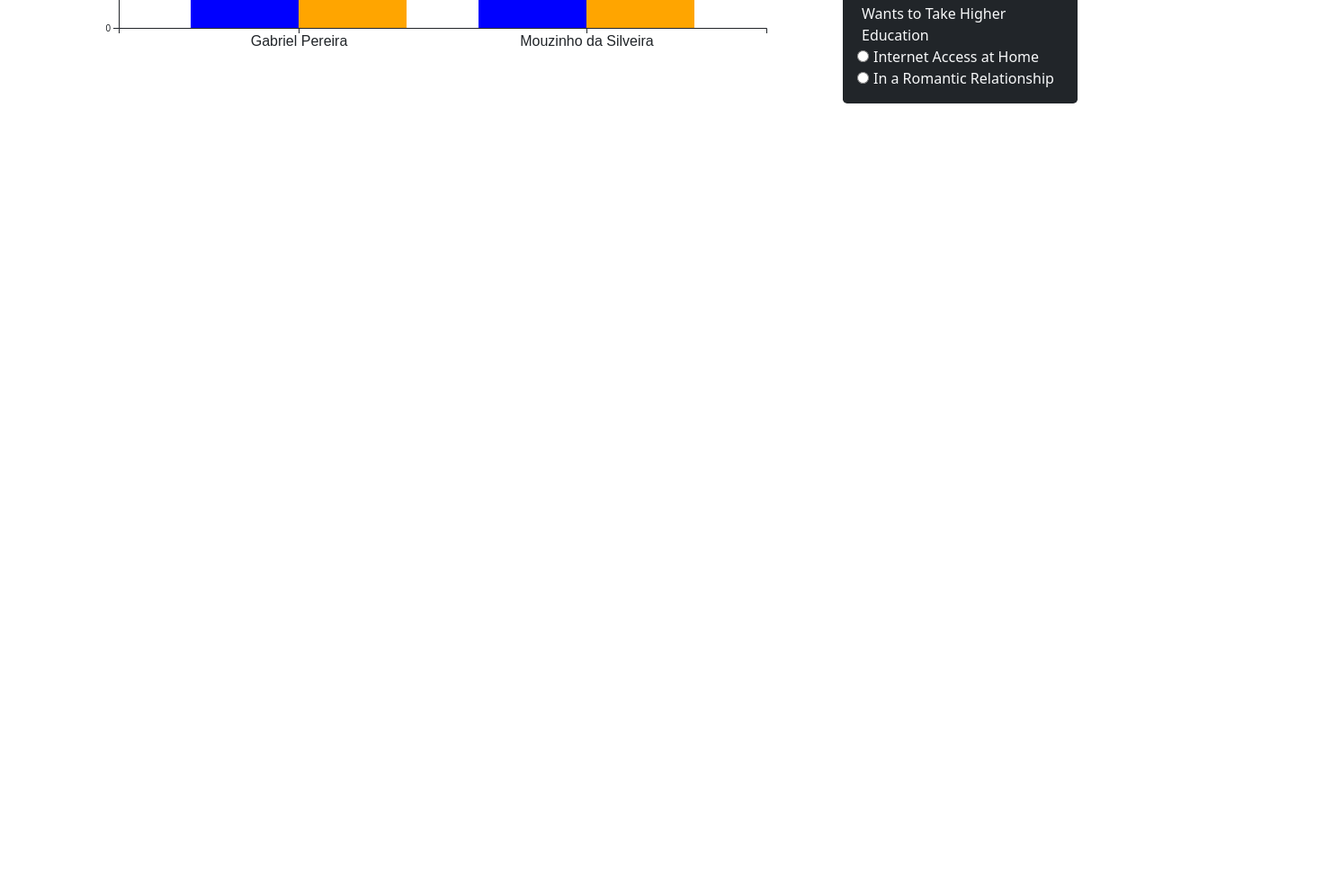
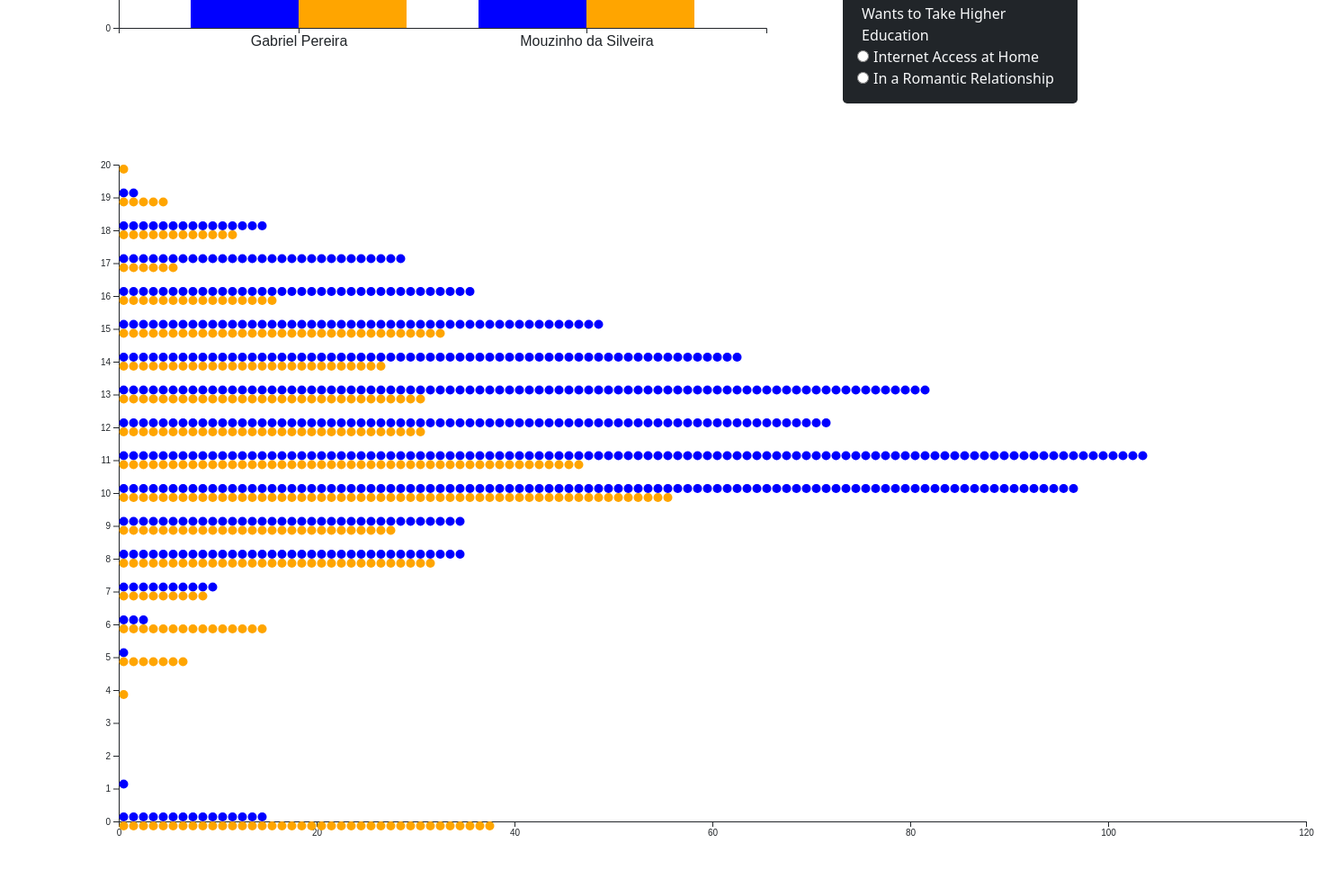
Before and after one commit to GuiAmorim03/VI_PROJECT, a plain HTML site: page StudentsPerformance/grades.html in a window 1280 px wide. Shown: the part 573-1540 px from the top of the page at 90% size, 1482 px wide, since content can reach past the window. Before the commit the page ends 800 px from the top, so only its background shows below. Drawn offline with nearby package versions, Linux system fonts and the light colour scheme.

Commit message:
novo scatter plot

```diff
--- a/StudentsPerformance/grades.html
+++ b/StudentsPerformance/grades.html
@@ -27,7 +27,7 @@
                 <div class="bg-dark p-3 text-light rounded-3" id="radioContainer"></div>
             </div>
         </div>
-        <div class="row mt-5 d-none">
+        <div class="row mt-5">
             <div class="col-8">
                 <div id="scatter"></div>
             </div>
--- a/StudentsPerformance/scripts/grades.js
+++ b/StudentsPerformance/scripts/grades.js
@@ -174,24 +174,24 @@ function updateBarChart(column) {
 function updateScatterPlot(column) {
     const attribute = getAttribute(column);
 
-    const scatterData = dataPortuguese.map(d => ({
-        key: d[column],
-        absences: +d.absences,
-        value: +d.G3
-    }));
+    const scatterDataMath = d3.rollups(
+        dataMath,
+        v => v.length,
+        d => +d.G3
+    ).map(([grade, count]) => ({ grade, count }));
 
-    const uniqueValues = Array.from(new Set(scatterData.map(d => d.key)));
-    const colorScale = d3.scaleOrdinal()
-        .domain(uniqueValues)
-        .range(d3.schemeCategory10);
+    const scatterDataPort = d3.rollups(
+        dataPortuguese,
+        v => v.length,
+        d => +d.G3
+    ).map(([grade, count]) => ({ grade, count }));
 
-    const scatterWidth = 800;
-    const scatterHeight = 300;
+    const scatterWidth = 1400;
+    const scatterHeight = 800;
     const scatterMargin = { top: 20, right: 30, bottom: 50, left: 50 };
 
     d3.select("#scatter").select("svg").remove();
 
-    // Cria SVG para scatter plot
     const scatterSvg = d3.select("#scatter")
         .append("svg")
         .attr("width", scatterWidth)
@@ -200,45 +200,42 @@ function updateScatterPlot(column) {
         .attr("transform", `translate(${scatterMargin.left},${scatterMargin.top})`);
 
     const x = d3.scaleLinear()
-        .domain([0, 30])
+        // .domain([0, d3.max(scatterData, d => d.count) + 1])
+        .domain([0, 120])
         .range([0, scatterWidth - scatterMargin.left - scatterMargin.right]);
 
     const y = d3.scaleLinear()
-        .domain([0, 20]).nice()
+        .domain([0, 20])
         .range([scatterHeight - scatterMargin.top - scatterMargin.bottom, 0]);
 
     scatterSvg.append("g")
-        .attr("transform", `translate(0,${scatterHeight - scatterMargin.top - scatterMargin.bottom})`)
-        .call(d3.axisBottom(x).ticks(10).tickFormat(d => d));
+        .call(d3.axisLeft(y).ticks(21).tickFormat(d3.format("d")));
 
     scatterSvg.append("g")
-        .call(d3.axisLeft(y));
+        .attr("transform", `translate(0,${scatterHeight - scatterMargin.top - scatterMargin.bottom})`)
+        .call(d3.axisBottom(x).ticks(5).tickFormat(d3.format("d")));
 
-    scatterSvg.selectAll("circle")
-        .data(scatterData)
-        .enter()
-        .append("circle")
-        .attr("cx", d => x(d.absences))
-        .attr("cy", d => y(d.value))
-        .attr("r", 5)
-        .attr("fill", d => colorScale(d.key))
-        .attr("opacity", 0.7);
 
-    d3.select("#scatterLegend").selectAll("div").remove();
-    const scatterLegend = d3.select("#scatterLegend");
+    scatterDataPort.forEach(({ grade, count }) => {
+        for (let i = 0; i < count; i++) {
+            scatterSvg.append("circle")
+                .attr("cx", x(i + 0.5))
+                .attr("cy", y(grade) - 5)
+                .attr("r", 5)
+                .attr("fill", "blue")
+                .attr("opacity", 1);
+        }
+    });
 
-    uniqueValues.forEach(value => {
-        const legendItem = scatterLegend.append("div")
-            .style("display", "flex")
-            .style("align-items", "center")
-            .style("margin", "5px");
 
-        legendItem.append("div")
-            .style("width", "15px")
-            .style("height", "15px")
-            .style("background-color", colorScale(value))
-            .style("margin-right", "5px");
-
-        legendItem.append("span").text(attribute.values ? attribute.values[value] : value);
+    scatterDataMath.forEach(({ grade, count }) => {
+        for (let i = 0; i < count; i++) {
+            scatterSvg.append("circle")
+                .attr("cx", x(i + 0.5))
+                .attr("cy", y(grade) + 5)
+                .attr("r", 5)
+                .attr("fill", "orange")
+                .attr("opacity", 1);
+        }
     });
 }
```
